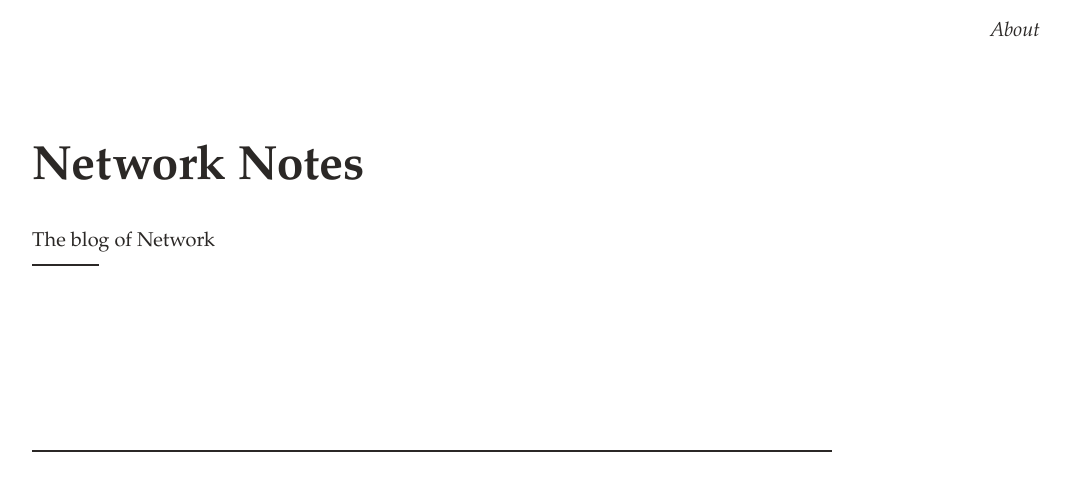
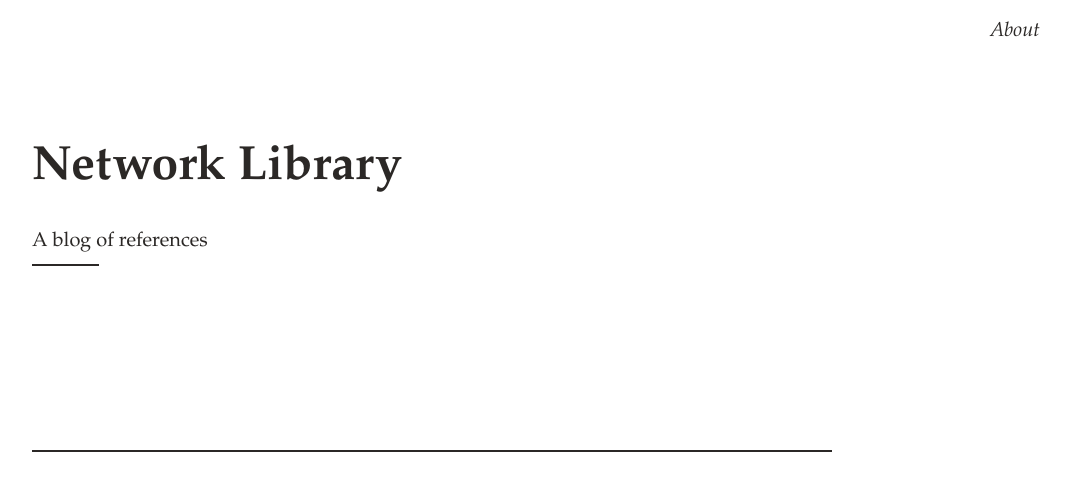
Before and after one commit to netw-ork/netw-ork.github.io, a Jekyll site: the page built from index.html, in a window 1280 px wide. Shown: the top 491 px of the page, without its empty margins (208-1279 px from the left). Built offline with Jekyll 4.4.1, drawn with Linux system fonts in a browser that asks for light colours.

Commit message:
Update _config.yml

```diff
--- a/_config.yml
+++ b/_config.yml
@@ -13,8 +13,8 @@
 # you will see them accessed via {{ site.title }}, {{ site.github_repo }}, and so on.
 # You can create any custom variable you would like, and they will be accessible
 # in the templates via {{ site.myvariable }}.
-title: Network Notes
-description: The blog of Network
+title: Network Library
+description: A blog of references
 # baseurl: "/athena" # the subpath of your site, e.g. /blog
 url: "" # the base hostname & protocol for your site
 baseurl: ""
```
